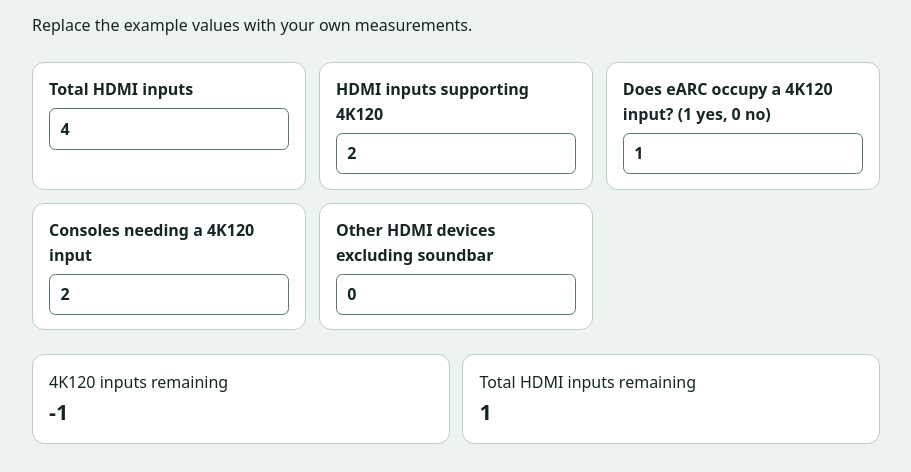
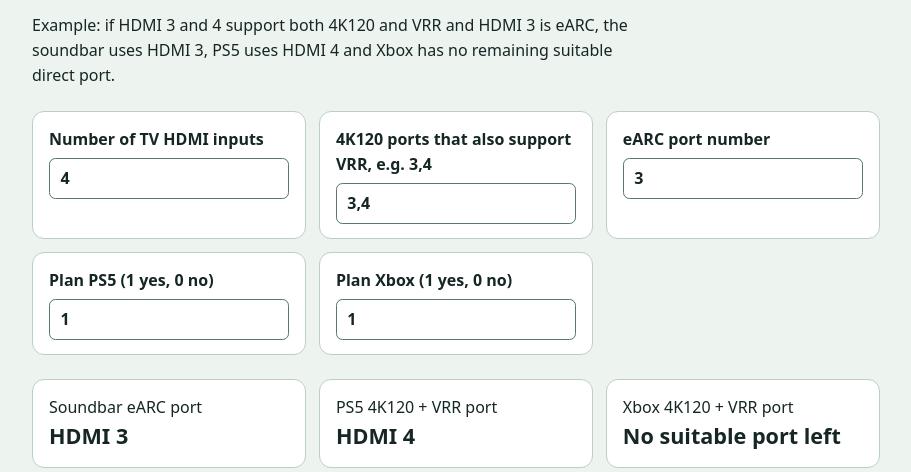
Before and after one commit to Elechid/tv-hdmi-connection-planner, a plain HTML site: page index.html in a window 1280 px wide. Shown: the part 265-737 px from the top of the page, without its empty margins (184-1095 px from the left). Drawn offline with Linux system fonts and the light colour scheme.

Commit message:
Improve bilingual inputs, results and related guide links

```diff
--- a/app.mjs
+++ b/app.mjs
@@ -14,9 +14,9 @@ const fields = selected.fields.map(([, , initial, min, step, max]) => {
   const label = document.createElement('label');
   const text = document.createElement('span');
   const input = document.createElement('input');
-  input.required = true;
-  input.value = initial;
-  if (typeof initial === 'number') {
+  input.required = min !== undefined;
+  input.value = initial ?? '';
+  if (min !== undefined) {
     input.type = 'number';
     input.min = min;
     input.step = step ?? 'any';
@@ -40,10 +40,10 @@ const cards = selected.labels.map(() => {
 
 function render() {
   let values = [];
-  let invalid = !fields.every(({input}) => input.validity.valid && input.value.trim());
+  let invalid = !fields.every(({input}) => input.validity.valid);
   if (!invalid) {
     try {
-      values = selected.calculate(...fields.map(({input}) => input.type === 'number' ? input.valueAsNumber : input.value.trim()));
+      values = selected.calculate(...fields.map(({input}) => input.value.trim() ? (input.type === 'number' ? input.valueAsNumber : input.value.trim()) : null));
     } catch (error) {
       if (!(error instanceof RangeError)) throw error;
       invalid = true;
@@ -56,11 +56,11 @@ function render() {
   cards.forEach(({output}, index) => {
     const value = values[index];
     const unit = selected.labels[index][2];
-    output.textContent = invalid ? '—' : typeof value === 'boolean'
+    output.textContent = invalid ? '—' : value == null ? ['Unconfirmed','待確認'][locale] : Array.isArray(value) ? value[locale] : typeof value === 'string' ? value : typeof value === 'boolean'
       ? (value ? ['Yes','是'] : ['No','否'])[locale]
       : format.format(Math.abs(value) < 1e-9 ? 0 : value) + (unit ? ' ' + unit : '');
   });
-  byId('measurements').value = invalid ? '' : values.map((value, i) => selected.fields[i][locale] + ' — ' + value).join('\n');
+  byId('measurements').value = invalid ? '' : [selected.title[locale], ...values.map((value, i) => selected.fields[i][locale] + ' — ' + (value ?? ['Not measured','未量'][locale])), ['Photos: outside, inside, door edge and frame by the lock.','相片：門外、門內、門邊及鎖位門框。'][locale]].join('\n');
 }
 
 function localize() {
@@ -69,10 +69,12 @@ function localize() {
   language.textContent = locale ? 'English' : '繁體中文';
   language.lang = locale ? 'en' : 'zh-Hant';
   byId('title').textContent = selected.title[locale];
-  byId('intro').textContent = ['Replace the example values with your own measurements.','請用你的實際規格或量度結果取代示例數字。'][locale];
+  byId('intro').textContent = selected.intro[locale];
   byId('note').textContent = selected.note[locale];
   byId('source').textContent = ['Source code','原始碼'][locale];
   byId('brand').href = 'https://elechid.com' + (locale ? '/' : '/en/');
+  byId('guide').href = 'https://elechid.com' + (locale ? '' : '/en') + '/blogs/news/' + selected.guide;
+  byId('guide').textContent = ['Read the Elechid guide','閱讀 Elechid 選購及安裝指南'][locale];
   byId('error').textContent = ['Check all inputs and confirm the listed specifications agree.','請核對各欄輸入，並確認規格互相一致。'][locale];
   byId('checklist').hidden = !lockMode;
   byId('list-label').textContent = ['Measurement record','量度紀錄'][locale];
--- a/index.html
+++ b/index.html
@@ -46,5 +46,5 @@ form:empty,.results:empty { display:none; }
 </section>
 <p id="note"></p>
 <noscript>JavaScript is required. 此工具需要 JavaScript。</noscript>
-<p><a id="source" href="https://github.com/Elechid/tv-hdmi-connection-planner">Source code</a></p>
+<p><a id="guide" href="https://elechid.com/en/blogs/news/tv-connection-guide-hong-kong-hdmi-cables-earc-soundbars-consoles">Read the Elechid guide</a> · <a id="source" href="https://github.com/Elechid/tv-hdmi-connection-planner">Source code</a></p>
 </main></body></html>
--- a/settings.mjs
+++ b/settings.mjs
@@ -3,14 +3,10 @@ import { hdmi } from './tools.mjs';
 export const tools = {
   hdmi: {
     title: ['TV, console and eARC connection planner','電視、遊戲機及 eARC 接駁規劃器'],
-    fields: [
-      ['Total HDMI inputs','HDMI 輸入總數',4,1,1],
-      ['HDMI inputs supporting 4K120','支援 4K120 的 HDMI 口數',2,0,1],
-      ['Does eARC occupy a 4K120 input? (1 yes, 0 no)','eARC 是否佔用 4K120 口？（1 是，0 否）',1,0,1,1],
-      ['Consoles needing a 4K120 input','需要 4K120 口的主機數量',2,0,1],
-      ['Other HDMI devices excluding soundbar','其他 HDMI 裝置數量（Soundbar 除外）',0,0,1],
-    ],
-    labels: [['4K120 inputs remaining','剩餘 4K120 口'],['Total HDMI inputs remaining','剩餘 HDMI 口總數']],
+    fields: [["Number of TV HDMI inputs", "電視 HDMI 輸入數", 4, 1, 1, 8], ["4K120 ports that also support VRR, e.g. 3,4", "同時支援 4K120 和 VRR 的端口，例如 3,4", "3,4"], ["eARC port number", "eARC 端口編號", 3, 1, 1, 8], ["Plan PS5 (1 yes, 0 no)", "接駁 PS5（1 是，0 否）", 1, 0, 1, 1], ["Plan Xbox (1 yes, 0 no)", "接駁 Xbox（1 是，0 否）", 1, 0, 1, 1]],
+    labels: [["Soundbar eARC port", "Soundbar eARC 口"], ["PS5 4K120 + VRR port", "PS5 4K120＋VRR 口"], ["Xbox 4K120 + VRR port", "Xbox 4K120＋VRR 口"], ["Remaining 4K120 + VRR ports", "剩餘 4K120＋VRR 口"]],
+    guide: "tv-connection-guide-hong-kong-hdmi-cables-earc-soundbars-consoles",
+    intro: ["Example: if HDMI 3 and 4 support both 4K120 and VRR and HDMI 3 is eARC, the soundbar uses HDMI 3, PS5 uses HDMI 4 and Xbox has no remaining suitable direct port.", "例如 HDMI 3 和 4 同時支援 4K120 和 VRR，HDMI 3 是 eARC。Soundbar 接 HDMI 3，PS5 接 HDMI 4，便沒有另一個符合條件的口直駁 Xbox。"],
     calculate: hdmi,
     note: ['This setup reserves one eARC input for the soundbar. A negative result is a shortfall. Verify VRR per port, cable requirements and model settings. The calculation assumes direct TV connections.', '已預留一個 eARC 口接 Soundbar，負數代表端口不足。請逐口核實 VRR、線材及電視設定。此工具按裝置直接接電視計算。'],
   },
--- a/tools.mjs
+++ b/tools.mjs
@@ -1,6 +1,7 @@
-export function hdmi(ports, high, shared, consoles, other) {
-  if (high > ports || (shared && !high) || (!shared && high === ports)) throw new RangeError();
-  const totalRemaining = ports - 1 - consoles - other;
-  const highRemaining = high - shared - consoles;
-  return [Math.min(highRemaining, Math.max(0, totalRemaining)), totalRemaining];
+export function hdmi(count,list,earc,ps,xbox) {
+  const ids=list ? list.split(/[,，]+/).map(x=>Number(x.trim())) : [];
+  if (earc>count || ids.some(x=>!Number.isInteger(x)||x<1||x>count) || new Set(ids).size!==ids.length) throw new RangeError();
+  const ports=ids.filter(x=>x!==earc).sort((a,b)=>a-b);
+  const pick=on=>!on ? ['Skipped','未選擇'] : ports.length ? 'HDMI '+ports.shift() : ['No suitable port left','沒有合適端口'];
+  return ['HDMI '+earc,pick(ps),pick(xbox),ports.length];
 }
```
Also changed, not shown: 1 other file.
